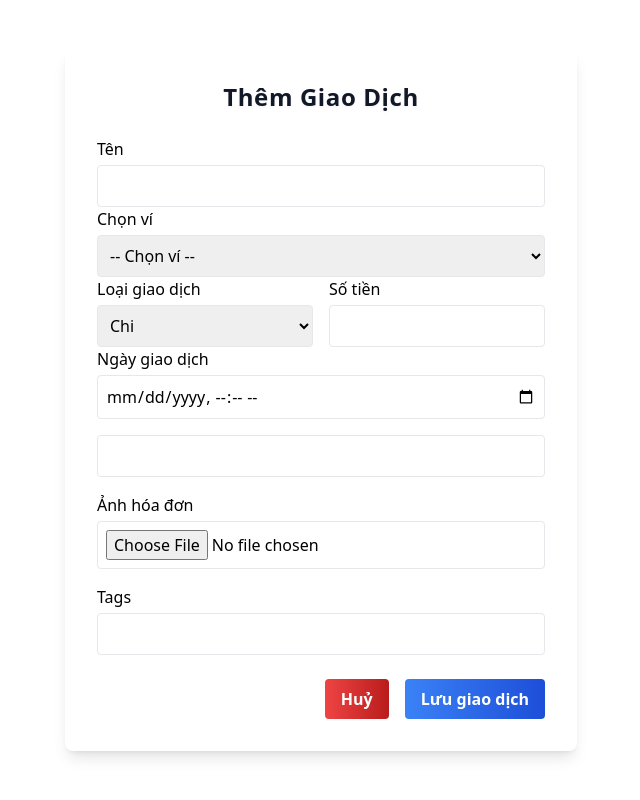
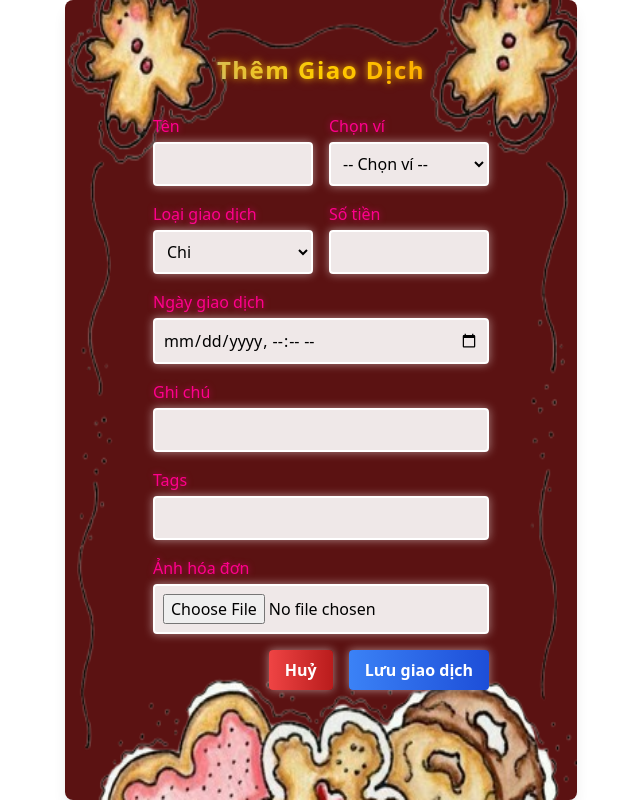
Before and after one commit to HieuTran2901/Finance-Management, a PHP site: page /pages/Transction/add_transaction.php in a window 1280 px wide. Shown: the whole page, without its empty margins (319-959 px from the left). Run offline with PHP 8.4, Linux system fonts and the light colour scheme; the visitor is signed in with stand-in values (Sample User, id 1); data that the repository does not hold is empty; some libraries are stand-ins or nearby versions.

Commit message:
css forms

```diff
--- a/css/khung.css
+++ b/css/khung.css
@@ -5,12 +5,12 @@
     border-radius: 12px;
     overflow: hidden;
     box-shadow: 0 10px 20px rgba(0, 0, 0, 0.2);
-    background-color: #cce7fb;
+    background-color: #5b1212;
 }
 
 .image-form-container img {
     width: 100%;
-    height: 750px;
+    height: 800px;
     /* tăng chiều cao ảnh */
     object-fit: fill;
 }
@@ -35,6 +35,63 @@ form {
     max-width: 400px;
 }
 
+/* --- NỀN FORM LÀ NỀN ĐỎ ĐẬM --- */
+
+/* --- TIÊU ĐỀ NỔI BẬT --- */
+form h1 {
+    background: linear-gradient(90deg, #c7be7f, #ffd700, #ffa600);
+    -webkit-background-clip: text;
+    color: transparent;
+
+    font-weight: 800;
+    letter-spacing: 1.5px;
+
+    /* Glow nhẹ để nổi trên cả nền sáng + tối */
+    text-shadow:
+        0 0 6px rgba(255, 200, 0, 0.7),
+        0 0 12px rgba(255, 160, 0, 0.4);
+}
+
+
+
+/* --- LABEL RÕ RÀNG TRẮNG ĐẬM --- */
+form label {
+    color: #ff008c !important;
+    font-weight: 700;
+    text-shadow: 0 0 6px rgba(255, 0, 140, 0.6);
+}
+
+
+
+/* --- Ô NHẬP NỔI BẬT TRÊN NỀN ĐỎ --- */
+form input,
+form select {
+    background: rgba(255, 255, 255, 0.9) !important;
+    border: 2px solid #fff !important;
+    box-shadow: 0 0 10px rgba(255, 255, 255, 0.5);
+    color: #000;
+}
+
+/* Focus vào ô input – hiệu ứng Giáng Sinh */
+form input:focus,
+form select:focus {
+    border-color: #ffdddd !important;
+    box-shadow:
+        0 0 10px rgba(255, 255, 255, 0.7),
+        0 0 20px rgba(255, 0, 0, 0.4);
+}
+
+/* --- NÚT NỔI HƠN TRÊN NỀN ĐỎ --- */
+form button {
+    font-weight: 600;
+    box-shadow: 0 0 10px rgba(255, 255, 255, 0.5);
+}
+
+form button:hover {
+    transform: scale(1.04);
+    transition: 0.2s;
+}
+
 /* Responsive */
 @media (max-width: 640px) {
     .form {
--- a/pages/Transction/add_transaction.php
+++ b/pages/Transction/add_transaction.php
@@ -141,6 +141,7 @@ while ($row = $tags_result->fetch_assoc()) {
   <meta charset="UTF-8">
   <title>Thêm Giao Dịch</title>
   <script src="https://cdn.tailwindcss.com"></script>
+  <link rel="stylesheet" href="../../css/khung.css">
 </head>
 <?php if (!empty($errors)): ?>
   <div id="comingSoonModal" class="fixed inset-0 z-50 flex items-center justify-center bg-black bg-opacity-50">
@@ -167,23 +168,31 @@ while ($row = $tags_result->fetch_assoc()) {
   </script>
 <?php endif ?>
 <body class=" font-sans min-h-screen flex items-center justify-center m-0 p-0">
-  <div class="bg-white shadow-lg rounded-lg p-8 w-full max-w-lg">
-    <h1 class="text-2xl font-bold mb-6 text-center tracking-wide text-gray-900 drop-shadow-sm">
+  <div class="image-form-container relative w-full max-w-lg mx-auto rounded-lg overflow-hidden shadow-lg">
+<!-- Ảnh -->
+    <img src="../../css/img/khung.png" alt="khung" class="w-full h-64 object-cover">
+
+ <form method="POST" enctype="multipart/form-data"
+      class="absolute inset-0 flex flex-col justify-center items-center px-16 py-4">
+
+   <h1 class="text-2xl font-bold mb-4 text-center">
       Thêm Giao Dịch
    </h1>
-    <form method="POST" enctype="multipart/form-data" >
-    <div>
-      <label class="block font-medium mb-1">Tên </label>
+
+  <!-- HÀNG 1: TÊN + CHỌN VÍ -->
+  <div class="flex gap-4 w-full mb-4 mt-3">
+      <div class="flex-1">
+          <label class="block font-medium mb-1">Tên</label>
           <input name="category" required class="w-full border p-2 rounded"
             value="<?= htmlspecialchars($_POST['category'] ?? '') ?>"
             oninvalid="this.setCustomValidity('Vui lòng nhập tên.')"
             oninput="this.setCustomValidity('')">
-
       </div>
 
-    <div>
+      <div class="flex-1">
           <label class="block font-medium mb-1">Chọn ví</label>
-      <select name="wallet_id" id="wallet_id" required class="w-full border p-2 rounded"
+          <select name="wallet_id" id="wallet_id" required
+            class="w-full border p-2 rounded"
             oninvalid="this.setCustomValidity('Vui lòng chọn ví.')"
             oninput="this.setCustomValidity('')">
               <option value="">-- Chọn ví --</option>
@@ -194,9 +203,11 @@ while ($row = $tags_result->fetch_assoc()) {
                   </option>
               <?php endwhile; ?>
           </select>
+      </div>
+  </div>
 
-
-    <div class="flex gap-4">
+  <!-- HÀNG 2: LOẠI GIAO DỊCH + SỐ TIỀN -->
+  <div class="flex gap-4 w-full mb-4">
       <div class="flex-1">
           <label class="block font-medium mb-1">Loại giao dịch</label>
           <select name="type" id="type" class="w-full border p-2 rounded">
@@ -204,42 +215,36 @@ while ($row = $tags_result->fetch_assoc()) {
             <option value="income" <?= (($_POST['type'] ?? '') === 'income') ? 'selected' : '' ?>>Thu</option>
           </select>
       </div>
+
       <div class="flex-1">
-        <label class="block font-medium mb-1">Số tiền</label >
-        <input type="number" name="amount" step="0.01" required class="w-full border p-2 rounded"
+          <label class="block font-medium mb-1">Số tiền</label>
+          <input type="number" name="amount" step="0.01" required
+            class="w-full border p-2 rounded"
             value="<?= htmlspecialchars($_POST['amount'] ?? '') ?>"
             oninvalid="this.setCustomValidity('Vui lòng nhập số tiền phù hợp.')"
             oninput="checkAmount(this)">
-
       </div>
   </div>
 
-    <div class="mb-4">
-      <label class="block font-medium mb-1">Ngày giao dịch</label >
-      <input type="datetime-local" name="date" required class="w-full border p-2 rounded"
+  <!-- NGÀY -->
+  <div class="w-full mb-4">
+      <label class="block font-medium mb-1">Ngày giao dịch</label>
+      <input type="datetime-local" name="date" required
+        class="w-full border p-2 rounded"
         value="<?= htmlspecialchars($_POST['date'] ?? '') ?>"
         oninvalid="this.setCustomValidity('Vui lòng chọn ngày.')"
         oninput="this.setCustomValidity('')">
-
   </div>
 
-    <div class="mb-4">
+  <!-- GHI CHÚ -->
+  <div class="w-full mb-4">
+      <label class="block font-medium mb-1">Ghi chú</label>
       <input type="text" name="note" class="w-full border p-2 rounded"
         value="<?= htmlspecialchars($_POST['note'] ?? '') ?>">
-
   </div>
 
-    <div class="mb-4">
-      <label class="block font-medium mb-1">Ảnh hóa đơn</label>
-      <input type="file" name="photo_receipt" class="w-full border p-2 rounded">
-    </div>
-
-    <!-- <div>
-      <label class="block font-medium mb-1">Cảm xúc</label>
-      <input type="range" min="1" max="5" name="emotion_level" class="w-full">
-    </div> -->
-
-    <div class="mb-6" id="tags-section">
+  <!-- TAGS -->
+  <div class="w-full mb-4" id="tags-section">
       <label class="block font-medium mb-1">Tags</label>
       <input type="text" name="tags" id="tags" class="w-full border p-2 rounded" list="tags-list"
         value="<?= htmlspecialchars($_POST['tags'] ?? '') ?>"
@@ -254,8 +259,14 @@ while ($row = $tags_result->fetch_assoc()) {
       </datalist>
   </div>
 
+  <!-- ẢNH -->
+  <div class="w-full mb-4">
+      <label class="block font-medium mb-1">Ảnh hóa đơn</label>
+      <input type="file" name="photo_receipt" class="w-full border p-2 rounded">
+  </div>
 
-      <div class="flex gap-4 justify-end">
+  <!-- NÚT -->
+  <div class="flex gap-4 justify-end w-full">
       <button type="button" onclick="window.parent.closeAddTransactionModal()"
         class="px-4 py-2 rounded text-white font-semibold
               bg-gradient-to-r from-red-500 to-red-700
@@ -274,6 +285,9 @@ while ($row = $tags_result->fetch_assoc()) {
   </div>
 
 </form>
+
+
+</div>
 </body>
 </html>
 
@@ -348,26 +362,3 @@ document.addEventListener("DOMContentLoaded", function () {
 });
 
 </script>
- <!--------------- ADD TRANSACTION MODAL ----------------->
-<div id="addTransactionModal"
-     class="fixed inset-0 z-50 bg-black/50 hidden items-center justify-center backdrop-blur-sm">
-
-    <iframe src="add_transaction.php"
-        class="w-full h-[90vh] border-none rounded-xl bg-transparent"
-        loading="lazy">
-    </iframe>
-
-</div>
-<script>
-function openAddTransactionModal() {
-  const modal = document.getElementById("addTransactionModal");
-  modal.classList.remove("hidden");
-  modal.classList.add("flex");
-}
-
-function closeAddTransactionModal() {
-  const modal = document.getElementById("addTransactionModal");
-  modal.classList.add("hidden");
-  modal.classList.remove("flex");
-}
-</script>
--- a/pages/Wallet/add_tag.php
+++ b/pages/Wallet/add_tag.php
@@ -137,7 +137,7 @@ if ($_SERVER['REQUEST_METHOD'] === 'POST') {
     <body class=" font-sans min-h-screen flex items-center justify-center m-0 p-0">
       <div class="image-form-container relative w-full max-w-lg mx-auto rounded-lg overflow-hidden shadow-lg">
   <!-- Ảnh -->
-        <img src="../../css/img/khung1.png" alt="khung" class="w-full h-64 object-cover">
+        <img src="../../css/img/khung.png" alt="khung" class="w-full h-64 object-cover">
 
         <!-- Form nổi -->
         <form method="POST" class="absolute inset-0 flex flex-col justify-center items-center px-6 py-4">
--- a/pages/Wallet/add_wallet.php
+++ b/pages/Wallet/add_wallet.php
@@ -54,7 +54,7 @@ if ($_SERVER['REQUEST_METHOD'] === 'POST') {
     <body class=" font-sans min-h-screen flex items-center justify-center m-0 p-0">
       <div class="image-form-container relative w-full max-w-lg mx-auto rounded-lg overflow-hidden shadow-lg">
   <!-- Ảnh -->
-        <img src="../../css/img/khung1.png" alt="khung" class="w-full h-64 object-cover">
+        <img src="../../css/img/khung.png" alt="khung" class="w-full h-64 object-cover">
 
 
     <?php if (!empty($errors)): ?>
--- a/pages/Wallet/edit_tag.php
+++ b/pages/Wallet/edit_tag.php
@@ -121,7 +121,7 @@ if ($_SERVER['REQUEST_METHOD'] === 'POST') {
 <div class="image-form-container relative w-full max-w-lg mx-auto rounded-lg shadow-lg overflow-hidden">
 
   <!-- ẢNH NỀN -->
-  <img src="../../css/img/khung1.png" class="w-full h-64 object-cover">
+  <img src="../../css/img/khung.png" class="w-full h-64 object-cover">
 
   <!-- FORM EDIT -->
   <form method="POST" class="absolute inset-0 flex flex-col justify-center items-center px-6 py-4">
```
Also changed, not shown: pages/Wallet/edit_wallet.php (+33 -41 lines), css/img/khung.png. Lines whose indentation alone changed are shown as unchanged.
